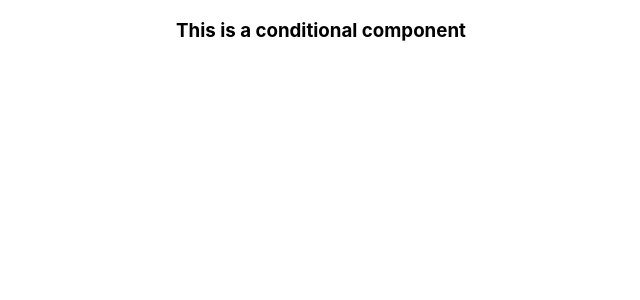
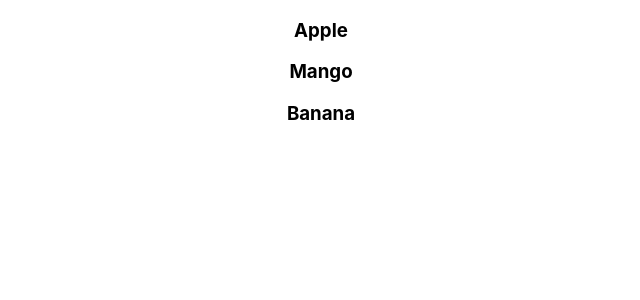
Before and after one commit to IvyTan29/IvyTan29.github.io, a React (Create React App) app in the folder tutorial/: page / in a window 1280 px wide. Shown: the top 300 px of the page, without its empty margins (319-959 px from the left). Built offline with nearby package versions, Linux system fonts and the light colour scheme.

Commit message:
Rendering array without third party libraries

```diff
--- a/tutorial/src/App.js
+++ b/tutorial/src/App.js
@@ -9,6 +9,7 @@ import Resume from './components/Resume';
 import FunctionEvent from './components/FunctionEvent';
 import ClassEvent from './components/ClassEvent';
 import ConditionalComponent from './components/ConditionalComponent';
+import Product from './components/Product';
 
 function App() {
     return (
@@ -19,7 +20,8 @@ function App() {
             {/* <Resume name="Ivy"></Resume> */}
             {/* <FunctionEvent></FunctionEvent> */}
             {/* <ClassEvent></ClassEvent> */}
-            <ConditionalComponent></ConditionalComponent>
+            {/* <ConditionalComponent></ConditionalComponent> */}
+            <Product></Product>
         </div>
     );
 }
--- /dev/null
+++ b/tutorial/src/components/Product.js
@@ -0,0 +1,21 @@
+export default function Product() {
+    // const products = ['Laptop', 'Phone', 'Modem'];
+    // const products = [
+    //     { id: 1, name: 'Laptop', price: 500 },
+    //     { id: 2, name: 'Phone', price: 200 },
+    //     { id: 3, name: 'Modem', price: 50 },
+    //     { id: 4, name: 'Laptop', price: 900 },
+    // ];
+    // const productList = products.map((product) => (
+    //     <h3 key={product.id}>
+    //         {product.name}: ${product.price}
+    //     </h3>
+    // ));
+
+    const fruits = ['Apple', 'Mango', 'Banana'];
+    const fruitsList = fruits.map((fruit, index) => (
+        <h3 key={index}>{fruit}</h3>
+    ));
+
+    return <div>{fruitsList}</div>;
+}
```
